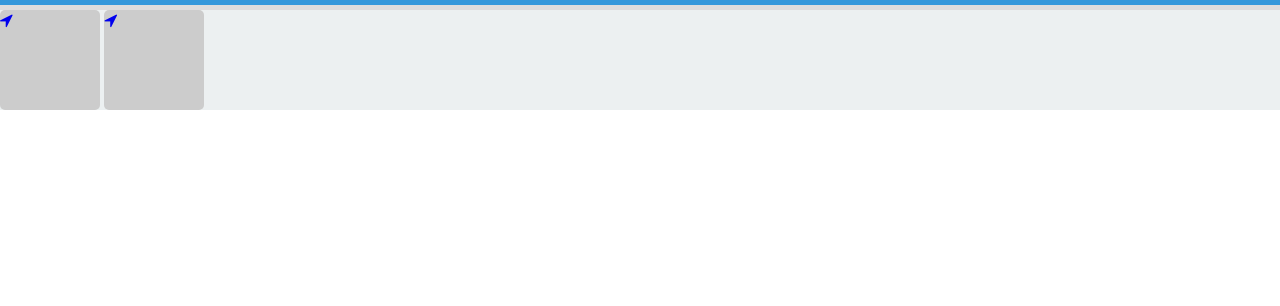
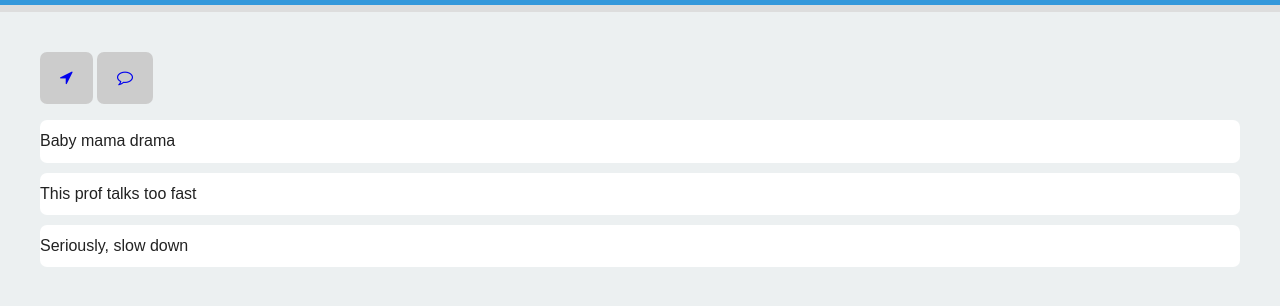
Before and after one commit to ntsummers/TC349, a plain HTML site: page week2/index.html in a window 1280 px wide. Shown: the part 56-362 px from the top of the page. Drawn offline with nearby package versions, Linux system fonts and the light colour scheme.

Commit message:
Updated css/html

```diff
--- a/week2/css/main.css
+++ b/week2/css/main.css
@@ -96,11 +96,19 @@ textarea {
 /* ==========================================================================
    Author's custom styles
    ========================================================================== */
+body {
+	background-color: #ecf0f1;
+}
+
+ul {
+	list-style-type: none;
+	padding: 0px;
+}
 
 header {
 	background-color: #3498db;
 	padding: .5em 0;
-	border-bottom:5px solid #DDD;
+	border-bottom:7px solid #DDD;
 }
 
 header h1 {
@@ -110,15 +118,22 @@ header h1 {
 }
 
 #main-feed {
-	background-color: #ecf0f1;
+	padding: 2.5em;
 }
 
 .toggle-button {
-	border-radius: 5px;
+	border-radius: 7px;
 	display: inline-block;
-	width: 100px;
-	height:100px;
-	background-color:#CCC;
+	padding:15px 20px;
+	background-color:#ccc;
+}
+
+#feed ul li {
+	width: 100%;
+	border-radius: 7px;
+	background-color: #fff;
+	padding: 10px 0;
+	margin: 10px 0;
 }
 
 
--- a/week2/index.html
+++ b/week2/index.html
@@ -26,11 +26,19 @@
 
         	<div id="feed-controls">
             	<a title="Toggle Proximity" class="toggle-button selected" 	   id="proximity" href="#"> <i class="fa fa-location-arrow"></i> </a>
-                <a title="Toggle Public"    class="toggle-button not-selected" id="public"    href="#"> <i class="fa fa-location-arrow"></i> </a>
+                <a title="Toggle Public"    class="toggle-button not-selected" id="public"    href="#"> <i class="fa fa-comment-o"></i>      </a>
             </div>
             <form>
 
             </form>
+
+            <div id="feed">
+            	<ul>
+            		<li> Baby mama drama </li>
+                    <li> This prof talks too fast </li>
+                    <li> Seriously, slow down </li>
+            	</ul>
+            </div>
 
         </section>
         <footer>
```
